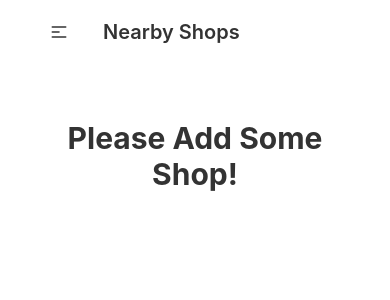
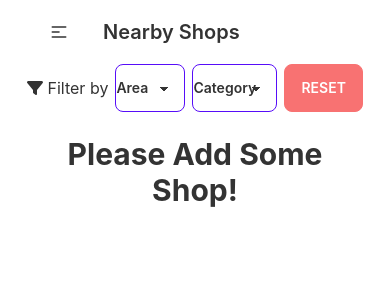
Before and after one commit to forhad-eng/nearby-shops, a React (Create React App) app: page / in a window 390 px wide. Shown: the top 300 px of the page. Built offline with nearby package versions, Linux system fonts and the light colour scheme.

Commit message:
responsived for mobile device

```diff
--- a/package.json
+++ b/package.json
@@ -14,6 +14,7 @@
     "react": "^18.1.0",
     "react-dom": "^18.1.0",
     "react-hook-form": "^7.32.0",
+    "react-hot-toast": "^2.2.0",
     "react-redux": "^8.0.2",
     "react-router-dom": "^6.3.0",
     "react-scripts": "5.0.1",
--- a/src/App.js
+++ b/src/App.js
@@ -1,4 +1,5 @@
 import { useState } from 'react'
+import { Toaster } from 'react-hot-toast'
 import { Route, Routes } from 'react-router-dom'
 import './App.css'
 import AddShop from './features/shops/AddShop'
@@ -17,6 +18,7 @@ function App() {
                 <Route path="/add-shop" element={<AddShop />} />
                 <Route path="/manage-shops" element={<ManageShops />} />
             </Routes>
+            <Toaster />
         </div>
     )
 }
--- a/src/Pages/Nav.jsx
+++ b/src/Pages/Nav.jsx
@@ -24,6 +24,7 @@ const Nav = ({ filter, setFilter }) => {
     )
 
     return (
+        <div>
             <div class="navbar bg-base-100">
                 <div class="navbar-start">
                     <div class="dropdown">
@@ -55,14 +56,14 @@ const Nav = ({ filter, setFilter }) => {
                     </Link>
                 </div>
                 <div class="navbar-center hidden lg:flex">
-                <form className="flex items-center gap-2">
+                    <div className="flex items-center gap-2">
                         <span className="block cursor-pointer">
                             <FontAwesomeIcon icon={faFilter} /> Filter By
                         </span>
 
                         <select
                             onChange={e => setFilter({ ...filter, area: e.target.value })}
-                        class="select select-primary w-32"
+                            class="select select-primary lg:w-32"
                         >
                             <option disabled selected>
                                 Area
@@ -78,7 +79,7 @@ const Nav = ({ filter, setFilter }) => {
                         </select>
                         <select
                             onChange={e => setFilter({ ...filter, category: e.target.value })}
-                        class="select select-primary w-32"
+                            class="select select-primary lg:w-32"
                         >
                             <option disabled selected>
                                 Category
@@ -93,10 +94,51 @@ const Nav = ({ filter, setFilter }) => {
                         <span onClick={() => setFilter({})} className="btn btn-error text-white">
                             Reset Filter
                         </span>
-                </form>
+                    </div>
                 </div>
                 <div class="navbar-end hidden lg:flex">
                     <ul class="menu menu-horizontal p-0 gap-2 items-center">{menuItems}</ul>
+                </div>
+            </div>
+
+            <div className="flex lg:hidden justify-evenly items-center gap-1">
+                <span className="block cursor-pointer">
+                    <FontAwesomeIcon icon={faFilter} /> Filter by
+                </span>
+
+                <select
+                    onChange={e => setFilter({ ...filter, area: e.target.value })}
+                    class="select select-primary p-0 w-[70px]"
+                >
+                    <option disabled selected>
+                        Area
+                    </option>
+                    <option>Thane</option>
+                    <option>Pune</option>
+                    <option>Mumbai</option>
+                    <option>Suburban</option>
+                    <option>Nashik</option>
+                    <option>Nagpur</option>
+                    <option>Ahmednagar</option>
+                    <option>Solapur</option>
+                </select>
+                <select
+                    onChange={e => setFilter({ ...filter, category: e.target.value })}
+                    class="select select-primary p-0 w-[85px]"
+                >
+                    <option disabled selected>
+                        Category
+                    </option>
+                    <option>Grocery</option>
+                    <option>Butcher</option>
+                    <option>Baker</option>
+                    <option>Chemist</option>
+                    <option>Stationery shop</option>
+                </select>
+
+                <span onClick={() => setFilter(null)} className="btn btn-error text-white">
+                    Reset
+                </span>
             </div>
         </div>
     )
--- a/src/features/shops/AddShop.jsx
+++ b/src/features/shops/AddShop.jsx
@@ -1,4 +1,5 @@
 import { useForm } from 'react-hook-form'
+import { toast } from 'react-hot-toast'
 import { useDispatch } from 'react-redux'
 import { v4 as uuidv4 } from 'uuid'
 import { addShop } from './shopsSlice'
@@ -15,6 +16,7 @@ const AddShop = () => {
 
     const onSubmit = data => {
         dispatch(addShop(data))
+        toast.success('Shop added successfully', { id: 'shop-added' })
         reset()
     }
 
--- a/src/features/shops/ViewShops.jsx
+++ b/src/features/shops/ViewShops.jsx
@@ -28,8 +28,8 @@ const ViewShops = ({ filter }) => {
     const filteredShop = shops.filter(shop => shop.area === area && shop.category === category)
 
     return (
-        <div className="mt-14 mb-20">
-            {filteredShop.length > 0 && (
+        <div className="mt-6 lg:mt-14 mb-20">
+            {filteredShop?.length > 0 && (
                 <div>
                     <h3 className="text-center text-2xl text-red-400">
                         Your search matched {filteredShop.length} result(s)
```
Also changed, not shown: src/Pages/Modal.jsx (renamed from src/Pages/Modal.js), 1 other file (tests, documents, lock files or other folders). Lines whose indentation alone changed are shown as unchanged.
